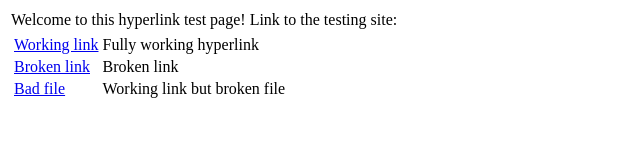
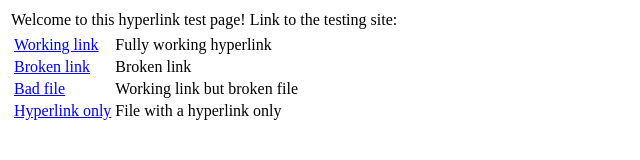
Before and after one commit to Konikoko/Konikoko.github.io, a plain HTML site: page index.html in a window 1280 px wide. Shown: the whole page, without its empty margins (0-640 px from the left). Drawn offline with Linux system fonts and the light colour scheme.

Commit message:
Added hyperlink only test file

```diff
--- a/index.html
+++ b/index.html
@@ -5,5 +5,6 @@
       <tr><td><a href="goodwork.html">Working link</a><td>Fully working hyperlink
       <tr><td><a href="thislinkisbroken">Broken link</a><td>Broken link
       <tr><td><a href="brokenfile.html">Bad file</a><td>Working link but broken file
+      <tr><td><a href="onlyhyperlink.html">Hyperlink only</a><td>File with a hyperlink only
     </table>
 </table>
```
Also changed, not shown: onlyhyperlink.html (added, +1 -0 lines).
